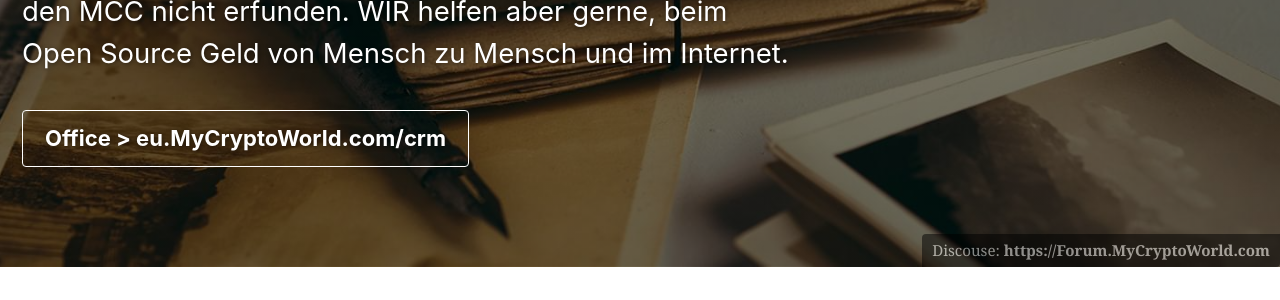
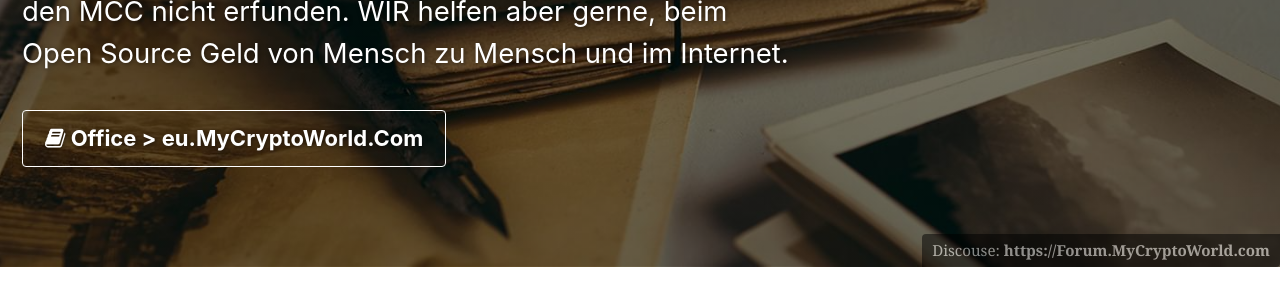
Before and after one commit to infinity-economics/WhitePaper, a Jekyll site: the page built from _pages/year-archive.html, in a window 1280 px wide. Shown: the part 297-597 px from the top of the page. Built offline with Jekyll 4.4.1, drawn with Linux system fonts in a browser that asks for light colours; part of the change alters nothing that is shown.

Commit message:
Update Site

```diff
--- a/_pages/year-archive.html
+++ b/_pages/year-archive.html
@@ -2,19 +2,21 @@
 layout: archive
 permalink: /year-archive/
 title: "Willkommen im MyCryptoWorld BLOG"
+excerpt: "Die <b><a href='http://MyCryptoWorld.Com'>MyCryptoWorld.Com</a></b>munity hat Linux, Bitcoin oder den MCC nicht erfunden.
+WIR helfen aber gerne, beim Open Source Geld von Mensch zu Mensch und im Internet."
+
+header:
+  overlay_image: /assets/images/unsplash-image-3.jpg
+# overlay_color: "#57be8b"   #overlay_color: "#5e616c"
+  overlay_filter: 0.5 # same as adding an opacity of 0.5 to a black background
+  caption: "Discouse: [**https://Forum.MyCryptoWorld.com**](https://Forum.MyCryptoWorld.com){:target='_blank'}"
+  cta_label: "<i class='fa fa-book'></i> Office > eu.MyCryptoWorld.Com"
+  cta_url: "https://eu.MyCryptoWorld.Com/"
+modified:  2017-01-231T10:13:32-04:00
+author_profile: false
 sidebar:
   nav: "blog"
-author_profile: false
-excerpt: "Die <b><a href='http://MyCryptoWorld.Com'>MyCryptoWorld.Com</a></b>munity hat Linux, Bitcoin oder den MCC nicht erfunden.
-WIR helfen aber gerne, beim Open Source Geld von Mensch zu Mensch und im Internet."
-header:
-  overlay_image: /assets/images/unsplash-image-3.jpg
-# overlay_color: "#57be8b"
-  overlay_filter: 0.5 # same as adding an opacity of 0.5 to a black background
-  caption: "Discouse: [**https://Forum.MyCryptoWorld.com**](https://Forum.MyCryptoWorld.com){:target='_blank'}"
-  cta_label: "Office > eu.MyCryptoWorld.com/crm"
-  cta_url: "https://MyCryptoWorld.com"
-modified:  2017-01-22T10:13:32-04:00
+#  image: http://placehold.it/350x250
 ---
 
 {% capture written_year %}'None'{% endcapture %}
```
